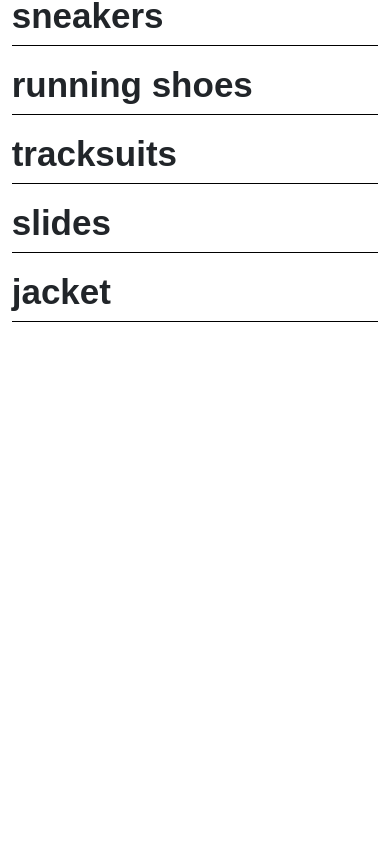
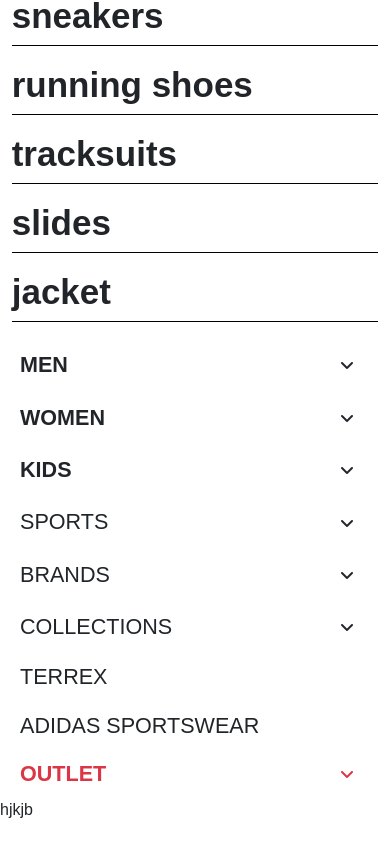
Before and after one commit to vikaspatil0021/adidas-clone, a React (Create React App) app: page / in a window 390 px wide. Shown: the part 896-1752 px from the top of the page. Before the commit the page ends 1247 px from the top, so only its background shows below. Built offline with nearby package versions, Linux system fonts and the light colour scheme.

Commit message:
accordian setup section 04

```diff
--- a/src/Components/main/main.css
+++ b/src/Components/main/main.css
@@ -86,6 +86,7 @@
 .section03{
     width: 100%;
     margin: 5% 3%;
+    margin-bottom: 2%;
 }
 .section-grid{
     display: grid;
@@ -135,3 +136,30 @@
     }
 
 }
+
+
+/* section04=============>mobile version only  */
+.section04{
+    display: none;
+}
+
+
+.accordianButton01{
+    padding: 10px 20px;
+    display: flex;
+    justify-content: space-between;
+    align-items: center;
+}
+
+
+.activeAccor{
+    display: block !important;
+
+}
+
+
+@media (max-width:965px) {
+    .section04{
+        display: block;
+    }
+}
--- a/src/Components/main/main.js
+++ b/src/Components/main/main.js
@@ -1,8 +1,11 @@
 import React from 'react'
 import "./main.css"
+import { menu1 } from '../Header/mobileHamburger/menuArray';
+
 const Main = () => {
 
-  const section03List = ["shoes",
+  const section03List = [
+    "shoes",
     "sneakers",
     "running shoes",
     "tracksuits",
@@ -24,6 +27,39 @@
 
     }, 150);
   }
+
+
+
+
+  // accordian functionality=========>
+  const accorordianTrigger = (id) => {
+    const activeAccor01 = document.querySelector(".activeAccor");
+    const clickedAccor02 = document.querySelector("#accor" + id);
+    const clickedAccorDiv03 = document.querySelector('#div' + id);
+    const clickedAccorBtn04 = document.querySelector("#div" + id + " .accordianButton01");
+
+
+    if (activeAccor01 && activeAccor01 != clickedAccor02) {
+      const activeAccorBtn05 = document.querySelector('#div' + activeAccor01.id.substring(5) + " .accordianButton01")
+
+      activeAccor01.classList.remove("activeAccor");
+      activeAccorBtn05.style.backgroundColor = "#ffffff";
+
+    }
+    if (clickedAccor02.classList.contains('activeAccor')) {
+
+      clickedAccor02.classList.remove('activeAccor');
+      clickedAccorBtn04.style.backgroundColor = "#ffffff";
+
+    } else {
+      clickedAccor02.classList.add('activeAccor');
+      clickedAccorDiv03.scrollIntoView({ behavior: "smooth" });
+      clickedAccorBtn04.style.backgroundColor = "#eceff1";
+
+    }
+
+  }
+  console.log(menu1.c1);
   return (
     <div>
       <div id='discount10' className='d-flex justify-content-center align-items-center pe-5 p-md-2' style={{ backgroundColor: "#007bc6" }}>
@@ -142,9 +178,9 @@
             Now popular in men's
           </div>
           <div className='section-grid'>
-          {section03List.map((each)=>{
-            return(
-              <a href={"/"+each} className='a-button'>
+            {section03List.map((each) => {
+              return (
+                <a href={"/" + each} className='a-button'>
 
                   <div role='button' className='section03-box'>
                     <h1 className=''>
@@ -162,6 +198,86 @@
         </div>
 
       </section>
+      <section className='section04'>
+        <div>
+          {menu1.c1.map((each) => {
+            return (
+              <div id={'div' + each.main}>
+                <div role='button' className='accordianButton01 fs-4 fw-bold' onClick={() => { accorordianTrigger(each.main) }}>
+                  {each.main}
+                  <i className='fa-solid fa-angle-down me-3 fs-6'></i>
+                </div>
+                <div id={"accor" + each.main} className='d-none '>
+                  {each.sub.map((subEach) => {
+                    return(
+
+                    <div role='button' className='accordianButton01 text-secondary border-top fs-5'>
+                      {subEach.main}
+                      <i className='fa-solid fa-angle-down me-3 fs-6'></i>
+                    </div>
+                    )
+                  })}
+
+
+                </div>
+              </div>
+            )
+          })}
+          {menu1.c2.map((each) => {
+            return (
+              <div id={'div' + each.main}>
+                <div role='button' className='accordianButton01 fs-4' onClick={() => { accorordianTrigger(each.main) }}>
+                  {each.main}
+                  <i className='fa-solid fa-angle-down me-3 fs-6'></i>
+                </div>
+                <div id={"accor" + each.main} className='d-none accordianContent'>
+                {each.sub.map((subEach) => {
+                    return(
+
+                    <div role='button' className='accordianButton01 text-secondary border-top fs-5'>
+                      {subEach.main}
+                      <i className='fa-solid fa-angle-down me-3 fs-6'></i>
+                    </div>
+                    )
+                  })}
+                </div>
+              </div>
+            )
+
+          })}
+          <div role='button' className='accordianButton01 py-2 fs-4'>
+            TERREX
+          </div>
+          <div role='button' className='accordianButton01 py-2 fs-4'>
+            ADIDAS SPORTSWEAR
+          </div>
+          <div id={'div' + menu1.c4.main}>
+
+            <div role='button' className='accordianButton01 text-danger py-2 fs-4 fw-bold' onClick={() => { accorordianTrigger(menu1.c4.main) }}>
+              {menu1.c4.main}
+              <i className='fa-solid fa-angle-down me-3 fs-6'></i>
+            </div>
+            <div id={"accor" + menu1.c4.main} className='d-none accordianContent'>
+
+            {menu1.c4.sub.map((subEach) => {
+                    return(
+
+                    <div role='button' className='accordianButton01 text-secondary border-top fs-5'>
+                      {subEach.main}
+                      <i className='fa-solid fa-angle-down me-3 fs-6'></i>
+                    </div>
+                    )
+                  })}
+            </div>
+          </div>
+
+        </div>
+
+
+      </section>
+      <div style={{ height: "1000px" }}>
+        hjkjb
+      </div>
 
 
 
```
Lines whose indentation alone changed are shown as unchanged.
